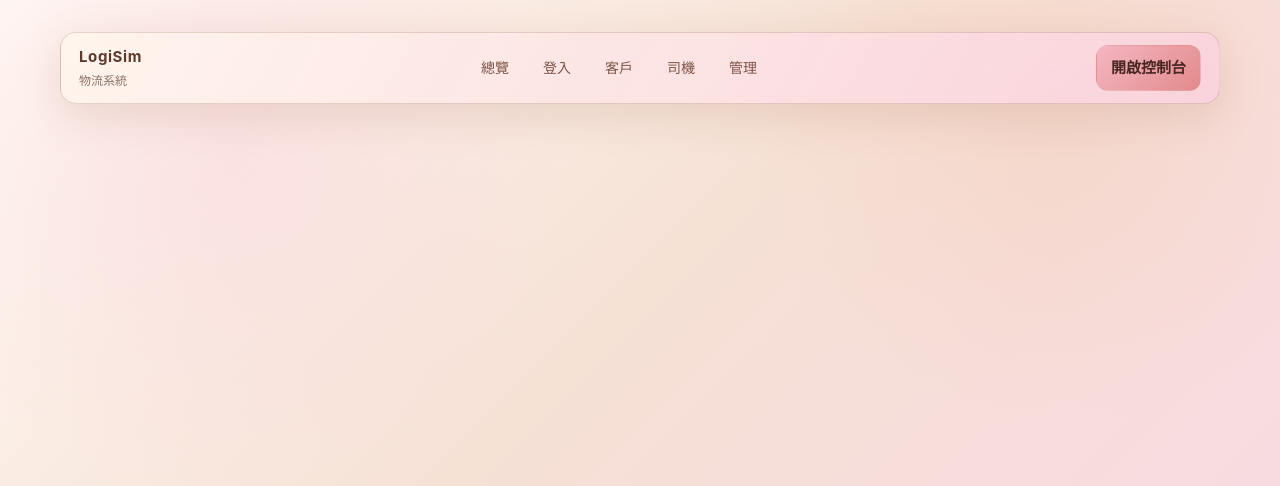
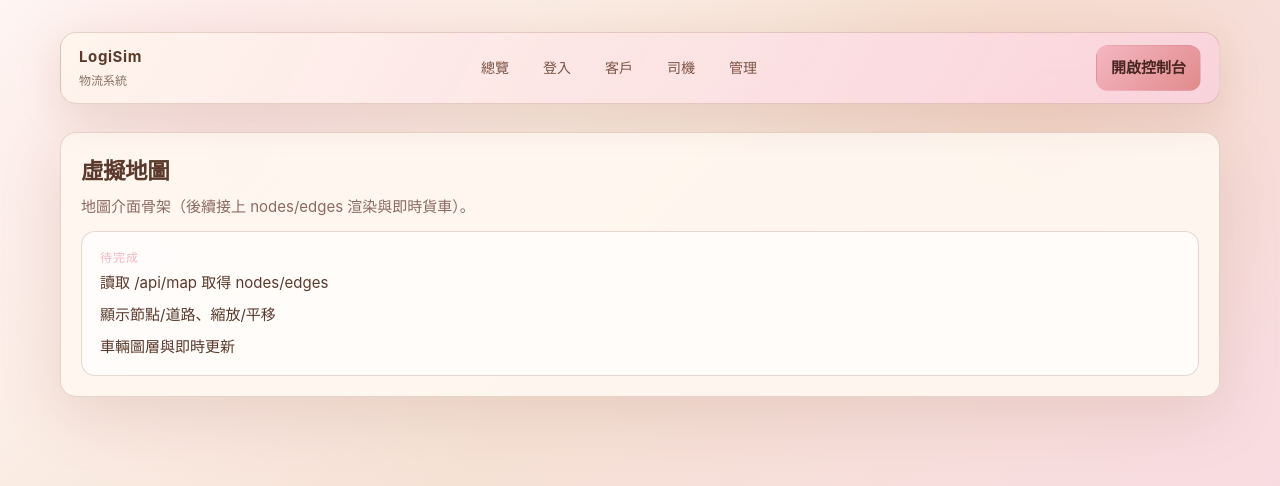
Before and after one commit to bowen12274Bot/Logistics_tracking_system, a Vue app in the folder frontend/: page /map in a window 1280 px wide. Shown: the top 486 px of the page. Built offline with nearby package versions, Linux system fonts and the light colour scheme; no server answers; the HTML template or start-up script is replaced by a standard one.

Commit message:
稍微修改主頁面文字敘述，新增虛擬地圖頁面的路由

```diff
--- a/frontend/src/router/index.ts
+++ b/frontend/src/router/index.ts
@@ -12,6 +12,8 @@ import EmployeeDriverView from '../views/EmployeeDriverView.vue'
 import EmployeeWarehouseView from '../views/EmployeeWarehouseView.vue'
 import AdminView from '../views/AdminView.vue'
 import CustomerProfileView from '../views/CustomerProfileView.vue'
+import VirtualMapView from '../views/VirtualMapView.vue'
+import ShippingEstimateView from '../views/ShippingEstimateView.vue'
 import { useAuthStore } from '../stores/auth'
 
 const router = createRouter({
@@ -19,6 +21,8 @@ const router = createRouter({
   routes: [
     { path: '/', name: 'home', component: HomeView },
     { path: '/login', name: 'login', component: LoginView },
+    { path: '/map', name: 'virtual-map', component: VirtualMapView },
+    { path: '/shipping/estimate', name: 'shipping-estimate', component: ShippingEstimateView },
     {
       path: '/customer',
       name: 'customer-dashboard',
--- a/frontend/src/views/HomeView.vue
+++ b/frontend/src/views/HomeView.vue
@@ -10,9 +10,9 @@ const highlights = [
 ]
 
 const roles = [
-  { title: '客戶', to: '/customer', detail: '排程取件、寄件、追蹤、付款。' },
+  { title: '客戶', to: '/customer', detail: '排程寄件、追蹤、付款、合約申請。' },
   { title: '司機', to: '/employee/driver', detail: '區內路線，紀錄事件與貨到付款。' },
-  { title: '倉儲', to: '/employee/warehouse', detail: '站/中心掃描與分揀事件。' },
+  { title: '倉儲', to: '/employee/warehouse', detail: '配送站/配送中心掃描與分揀事件。' },
   { title: '管理員', to: '/admin', detail: '設定服務規則、價格、虛擬地圖。' },
 ]
 </script>
@@ -21,19 +21,15 @@ const roles = [
   <section class="page-shell page-hero">
     <div class="hero-grid">
       <div class="hero-copy">
-        <p class="eyebrow">物流模擬</p>
-        <h1>模擬取件、轉運、計費與配送</h1>
+        <p class="eyebrow">物流模擬系統</p>
+        <h1>模擬建立寄件、轉運、配送</h1>
         <p class="lede">
-          以虛擬四環地圖，為客戶與員工打造的角色式物流實驗室。
+          以虛擬地圖，模擬真實世界的貨物流動。
         </p>
         <div class="hero-actions">
-          <RouterLink to="/login" class="primary-btn">開啟控制台</RouterLink>
+          <RouterLink to="/map" class="primary-btn">虛擬地圖</RouterLink>
           <RouterLink to="/customer/track" class="ghost-btn">追蹤包裹</RouterLink>
-        </div>
-        <div class="mini-stats">
-          <div><strong>4</strong><span>環</span></div>
-          <div><strong>區域</strong><span>車隊不跨區</span></div>
-          <div><strong>帳務</strong><span>預付 / 貨到付款 / 月結</span></div>
+          <RouterLink to="/shipping/estimate" class="ghost-btn">計算運費</RouterLink>
         </div>
       </div>
 
--- /dev/null
+++ b/frontend/src/views/ShippingEstimateView.vue
@@ -0,0 +1,19 @@
+<script setup lang="ts"></script>
+
+<template>
+  <section class="page-shell">
+    <header class="section-header">
+      <h2>計算運費</h2>
+      <p class="hint">運費試算介面骨架（後續接上估價 API）。</p>
+    </header>
+
+    <div class="card">
+      <p class="eyebrow">待完成</p>
+      <ul class="task-list">
+        <li>輸入寄/收件地點（節點或座標/地址）</li>
+        <li>選擇服務等級、重量/尺寸、特殊處理</li>
+        <li>呼叫估價 API 顯示預估費用與路線</li>
+      </ul>
+    </div>
+  </section>
+</template>
--- /dev/null
+++ b/frontend/src/views/VirtualMapView.vue
@@ -0,0 +1,19 @@
+<script setup lang="ts"></script>
+
+<template>
+  <section class="page-shell">
+    <header class="section-header">
+      <h2>虛擬地圖</h2>
+      <p class="hint">地圖介面骨架（後續接上 nodes/edges 渲染與即時貨車）。</p>
+    </header>
+
+    <div class="card">
+      <p class="eyebrow">待完成</p>
+      <ul class="task-list">
+        <li>讀取 /api/map 取得 nodes/edges</li>
+        <li>顯示節點/道路、縮放/平移</li>
+        <li>車輛圖層與即時更新</li>
+      </ul>
+    </div>
+  </section>
+</template>
```
